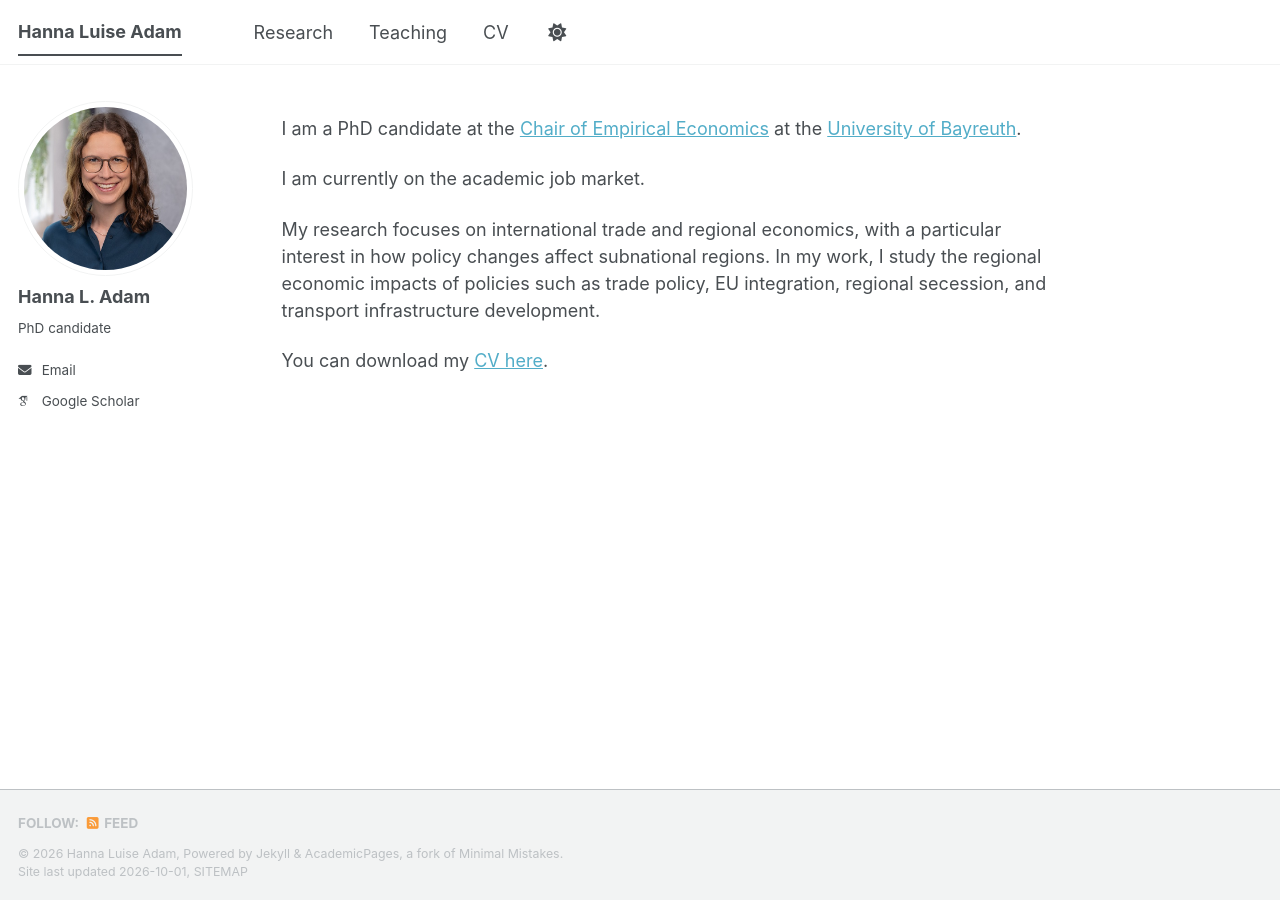
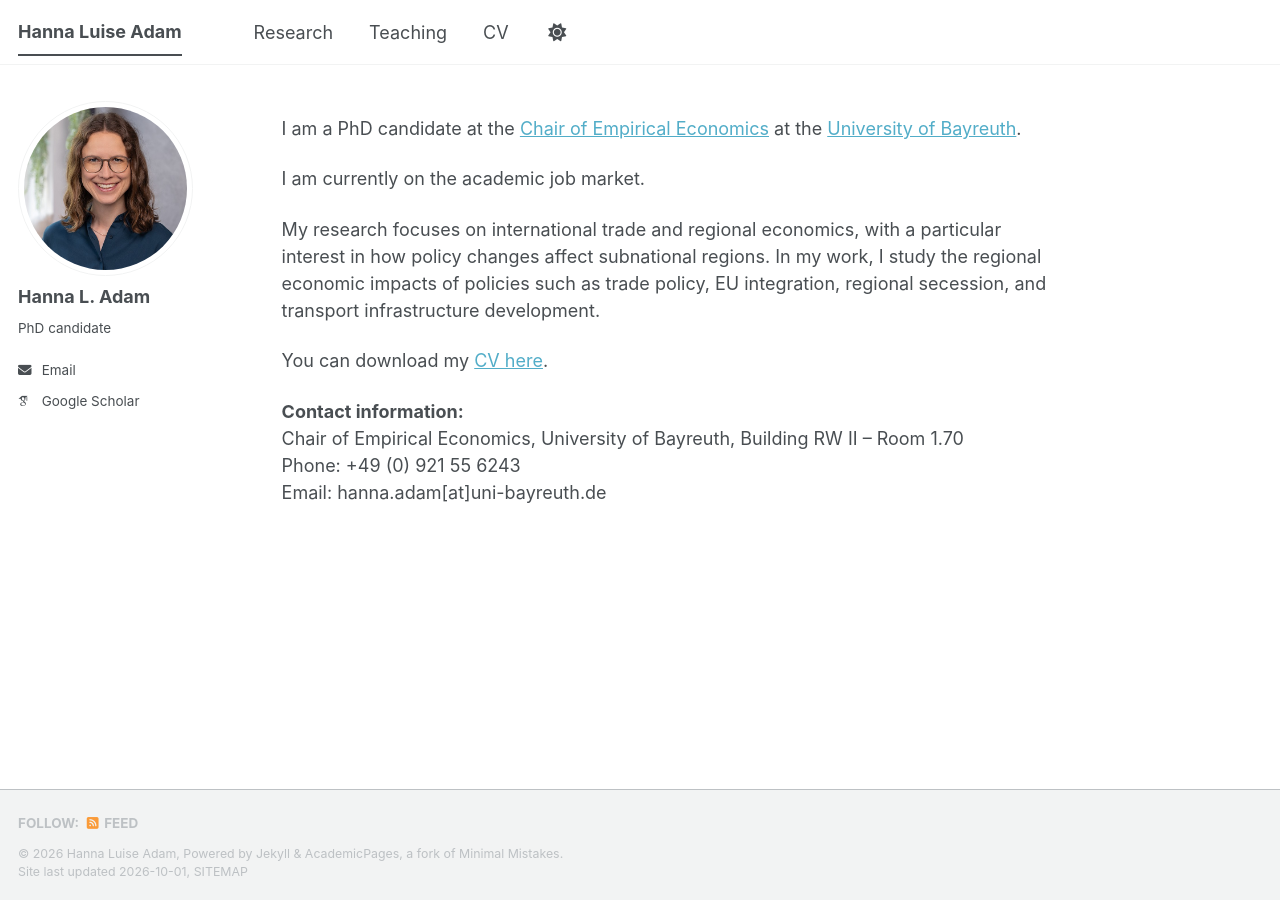
Before and after one commit to hanna-l-adam/hanna-l-adam.github.io, a Jekyll site: the page built from _pages/about.md, in a window 1280 px wide. Built offline with Jekyll 4.4.1, drawn with Linux system fonts in a browser that asks for light colours; some web fonts are replaced; a script bundle is joined from its source files by our own code; library files that are not in the unit come from our copies.

Commit message:
Update about.md

```diff
--- a/_pages/about.md
+++ b/_pages/about.md
@@ -14,3 +14,8 @@ I am currently on the academic job market.
 My research focuses on international trade and regional economics, with a particular interest in how policy changes affect subnational regions. In my work, I study the regional economic impacts of policies such as trade policy, EU integration, regional secession, and transport infrastructure development.
 
 You can download my <a href="/files/CV_HannaAdam_Eng.pdf" target="_blank">CV here</a>.
+
+**Contact information:**
+Chair of Empirical Economics, University of Bayreuth, Building RW II -- Room 1.70
+Phone: +49 (0) 921 55 6243
+Email: hanna.adam[at]uni-bayreuth.de
```
